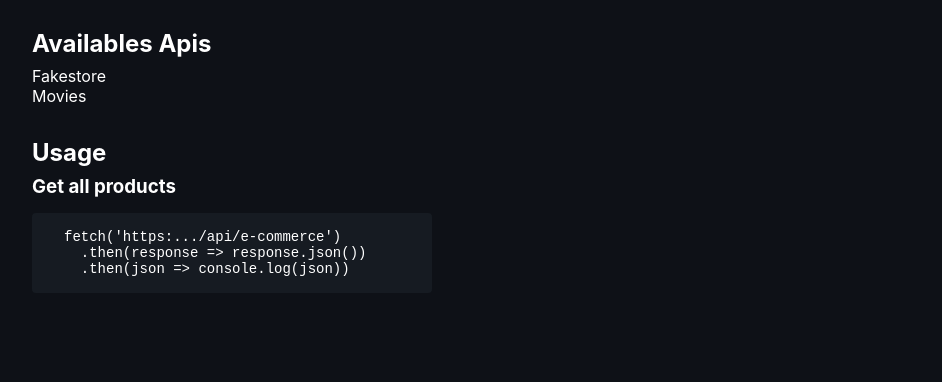
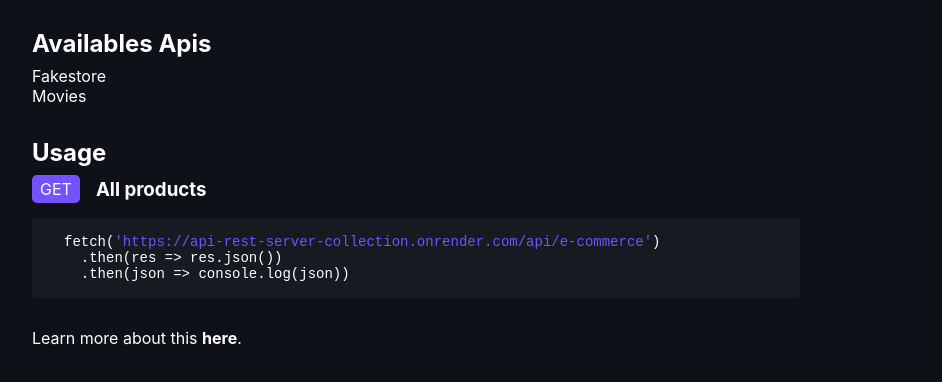
Before and after one commit to castromaciel/REST-Server, a website: page public/index.html in a window 1280 px wide. Shown: the part 78-460 px from the top of the page, without its empty margins (32-974 px from the left). Drawn offline with Linux system fonts and the light colour scheme.

Commit message:
feat: change usage at home

```diff
--- a/public/index.html
+++ b/public/index.html
@@ -24,14 +24,20 @@
 
     <section>
       <h2>Usage</h2>
-      <h3>Get all products</h3>
+      <div class="block-code">
+        <span class="badge">GET</span>
+        <h3>All products</h3>
+      </div>
       <pre>
         <code>
-fetch('https:.../api/e-commerce')
-  .then(response => response.json())
-  .then(json => console.log(json))
+fetch(<span class="code-api">'https://api-rest-server-collection.onrender.com/api/e-commerce'</span>)
+  .then(res =&gt; res.json())
+  .then(json =&gt; console.log(json))
         </code>
       </pre>
+      <footer>
+        <p>Learn more about this <a href="/">here</a>.</p>
+      </footer>
     </section>
 
   </main>
--- a/public/styles.css
+++ b/public/styles.css
@@ -49,28 +49,71 @@ ul {
   flex-direction: column;
 }
 
-ul li a,
-ul li {
+a {
   all: unset;
 }
 
-ul li a:hover {
+a:hover {
   cursor: pointer;
   transition: 0.2s;
   color: var(--color-purple);
 }
 
+ul li {
+  all: unset;
+}
+
+.block-code {
+  display: flex;
+  align-items: center;
+  gap: 1rem;
+}
+
 pre code {
   border-radius: 4px;
-  width: 400px;
   padding: 0rem 2rem;
   background-color: var(--color-dark-grey);
   font-size: 14px;
   display: block;
+  overflow-x: scroll;
+}
+
+.code-api {
+  color: var(--color-purple);
+}
+
+.badge {
+  background-color: var(--color-purple);
+  color: var(--color-white);
+  padding: 4px 8px;
+  text-align: center;
+  border-radius: 5px;
+}
+
+footer p a {
+  all: unset;
+  font-weight: bold;
+}
+
+footer p a:hover {
+  cursor: pointer;
+  transition: 0.2s;
+  color: var(--color-purple);
 }
 
 @media only screen and (min-width: 768px) {
   main {
     padding: 1rem 4rem;
   }
+
+  pre code {
+    max-width: 768px;
+    border-radius: 4px;
+    padding: 0rem 2rem;
+    background-color: var(--color-dark-grey);
+    font-size: 14px;
+    display: block;
+    overflow-x: auto;
+  }
+
 }
```
Also changed, not shown: public/error/index.html (+1 -0 lines), public/error/styles.css (deleted).
